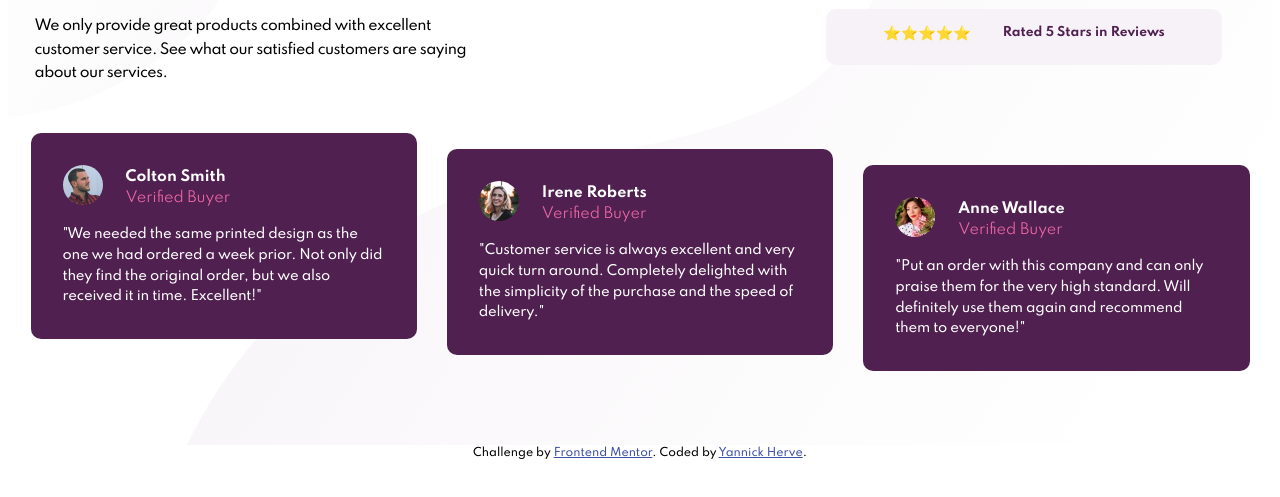
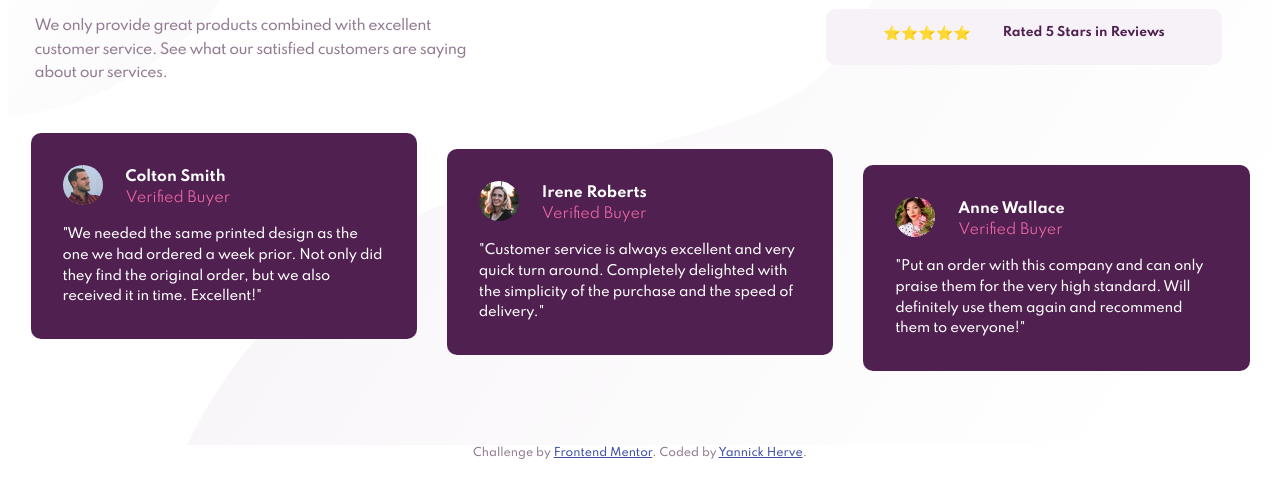
Before and after one commit to yannickherve/Social-proof-section, a plain HTML site: page index.html in a window 1280 px wide. Shown: the part 253-750 px from the top of the page. Drawn offline with Linux system fonts and the light colour scheme.

Commit message:
Fixing paragraph color

```diff
--- a/style.css
+++ b/style.css
@@ -29,6 +29,7 @@ body {
   font-family: "Spartan", serif;
   line-height: 1.5;
   font-weight: 500;
+  color: var(--neut-darkMagenta);
   /* background: url(design/mobile-design.jpg) top center / cover no-repeat; */
 }
 
```
